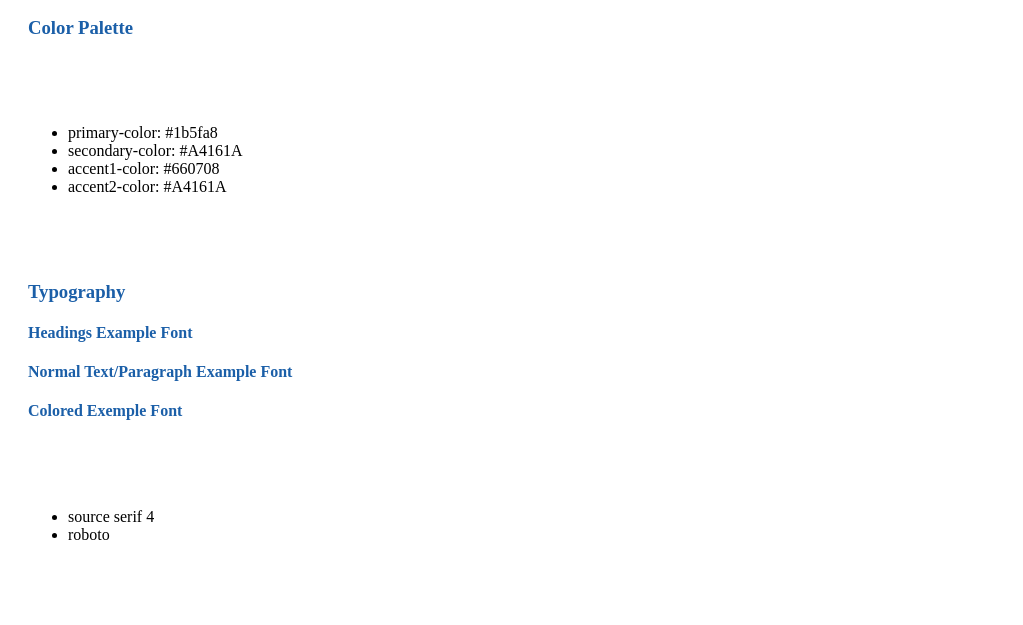
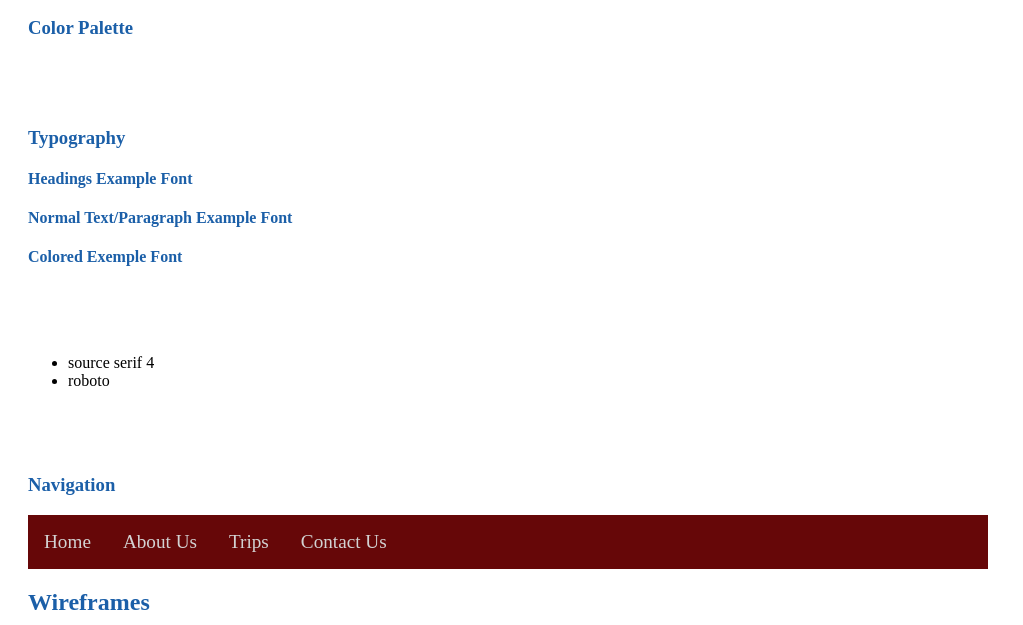
Before and after one commit to mybbts/wdd130, a plain HTML site: page wwr/site-plan-rafting.html in a window 1280 px wide. Shown: the part 986-1611 px from the top of the page, without its empty margins (0-1023 px from the left). Drawn offline with Linux system fonts and the light colour scheme.

Commit message:
eleventh commit

```diff
--- a/wwr/site-plan-rafting.html
+++ b/wwr/site-plan-rafting.html
@@ -31,12 +31,7 @@
 
             <h2>Style Guide</h2>
             <h3>Color Palette</h3>
-            <p><ul>
-                <li>primary-color: #1b5fa8</li>
-                <li>secondary-color: #A4161A</li>
-                <li>accent1-color: #660708</li>
-                <li>accent2-color: #A4161A</li>
-            </ul></p>
+            <p></p>
 
             <h3>Typography</h3>
             <h4>Headings Example Font</h4>
```
